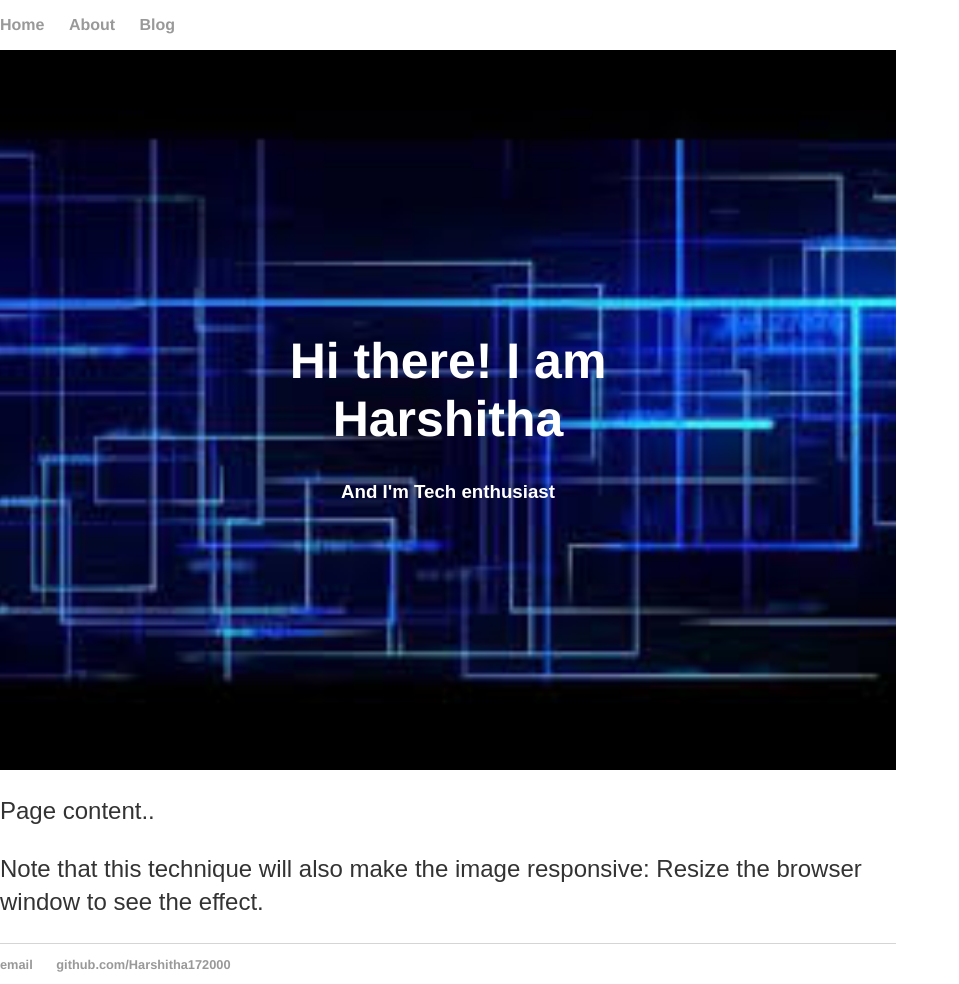
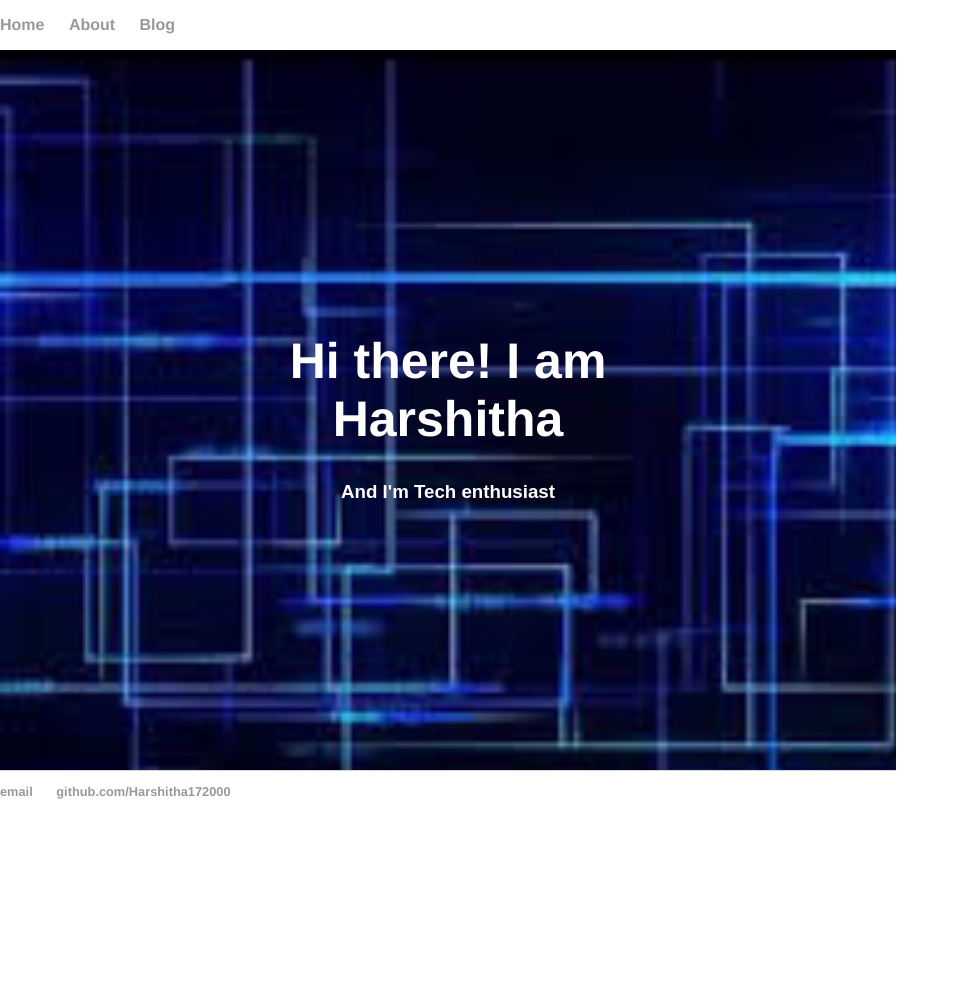
Before and after one commit to Harshitha172000/harshitha172000.github.io, a Jekyll site: the page built from index.html, in a window 1280 px wide. Shown: the whole page, without its empty margins (0-959 px from the left). Built offline with Jekyll 4.4.1, drawn with Linux system fonts in a browser that asks for light colours; after the commit the page ends 900 px from its top, so only the background shows below that.

Commit message:
Update index.html

```diff
--- a/index.html
+++ b/index.html
@@ -48,8 +48,8 @@
   </div>
 </div>
 
- <p>Page content..</p>
- <p>Note that this technique will also make the image responsive: Resize the browser window to see the effect.</p>
+ <!-- <p>Page content..</p> -->
+ <!-- <p>Note that this technique will also make the image responsive: Resize the browser window to see the effect.</p> -->
 
 
 </body>
```
